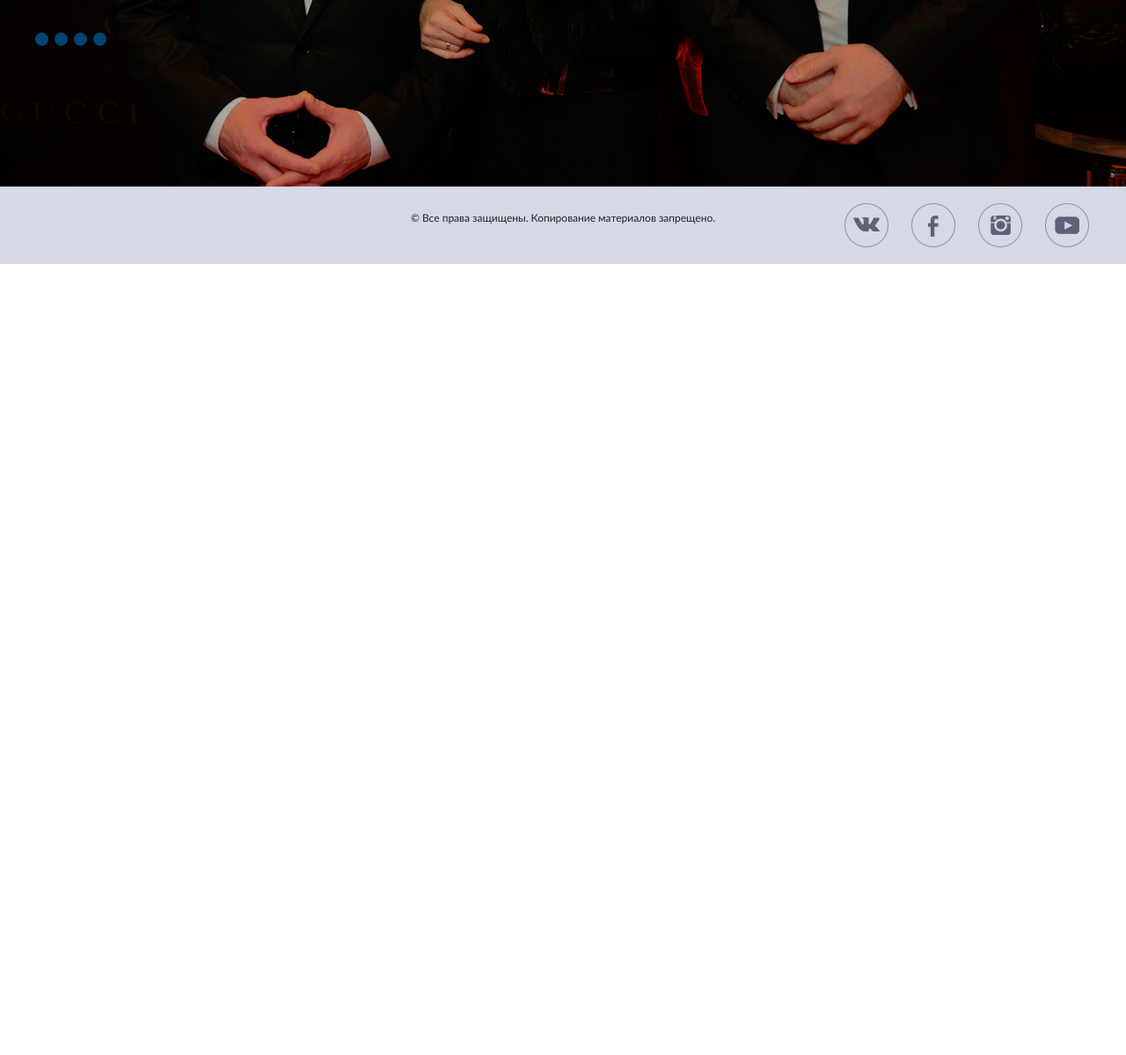
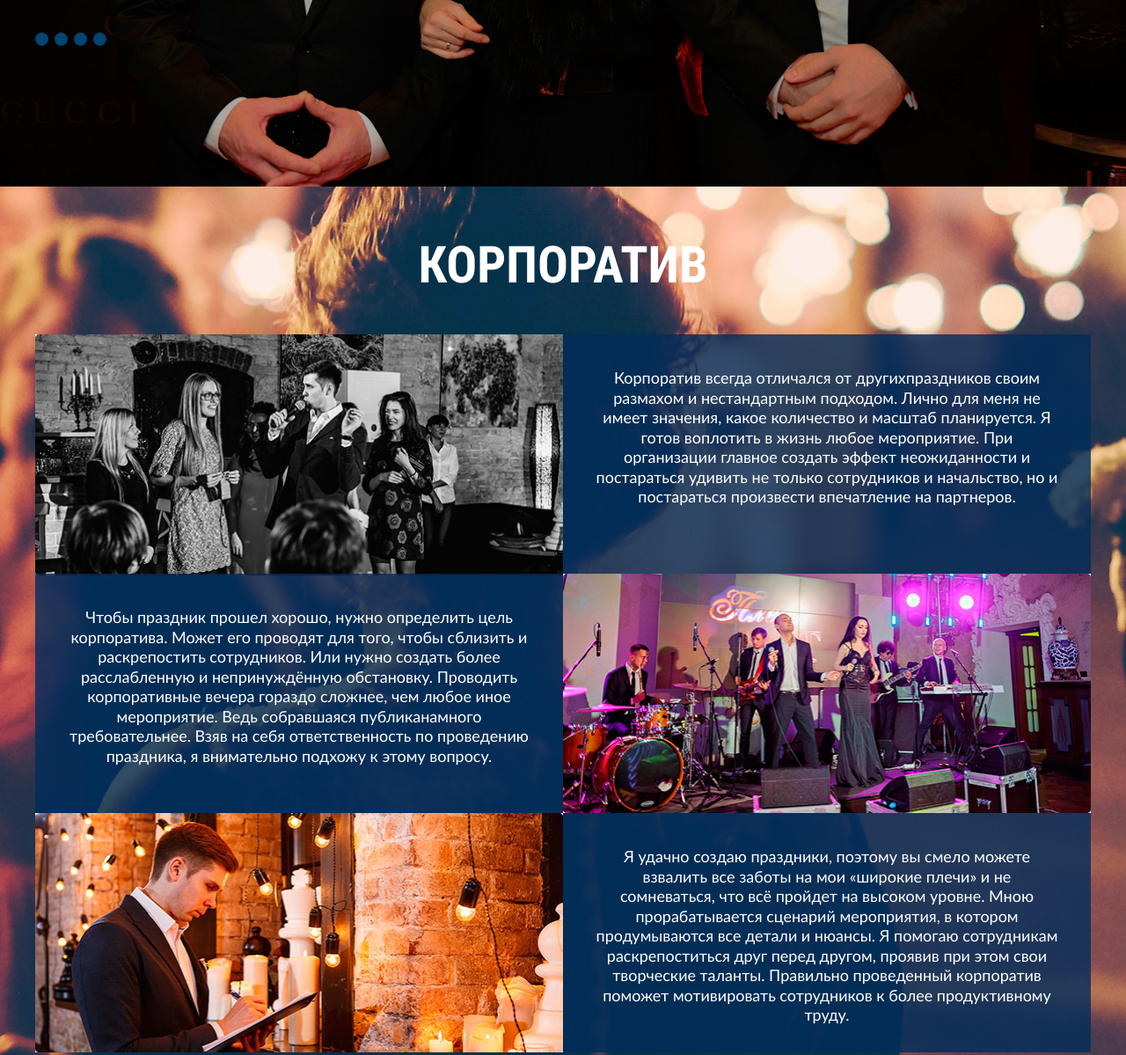
Before and after one commit to NikolayKuznetsov/layout-efimkin, a plain HTML site: page app/corporate.html in a window 1280 px wide. Shown: the part 588-1787 px from the top of the page at 88% size. Before the commit the page ends 888 px from the top, so only its background shows below. Drawn offline with nearby package versions, Linux system fonts and the light colour scheme.

Commit message:
add layout block--corporate-two

```diff
--- a/app/corporate.html
+++ b/app/corporate.html
@@ -173,6 +173,50 @@
                 </div>
             </div>
         </div>
+
+        <div id="box-corporate-two" class="block block--corporate-two">
+            <div class="container-box">
+                <div class="title">КОРПОРАТИВ</div>
+                <div class="list">
+                    <div class="item left">
+                        <div class="img">
+                            <img src="images/corporate-item-1.jpg" alt="">
+                        </div>
+                        <div class="text">
+                            Корпоратив всегда отличался от другихпраздников своим размахом и нестандартным подходом.
+                            Лично для меня не имеет значения, какое количество и масштаб планируется. Я готов воплотить
+                            в жизнь любое мероприятие. При организации главное создать эффект неожиданности и
+                            постараться удивить не только сотрудников и начальство, но и постараться произвести
+                            впечатление на партнеров.
+                        </div>
+                    </div>
+                    <div class="item right">
+                        <div class="img">
+                            <img src="images/corporate-item-2.jpg" alt="">
+                        </div>
+                        <div class="text">
+                            Чтобы праздник прошел хорошо, нужно определить цель корпоратива. Может его проводят для
+                            того, чтобы сблизить и раскрепостить сотрудников. Или нужно создать более расслабленную и
+                            непринуждённую обстановку. Проводить корпоративные вечера гораздо сложнее, чем любое иное
+                            мероприятие. Ведь собравшаяся публиканамного требовательнее. Взяв на себя ответственность по
+                            проведению праздника, я внимательно подхожу к этому вопросу.
+                        </div>
+                    </div>
+                    <div class="item left">
+                        <div class="img">
+                            <img src="images/corporate-item-3.jpg" alt="">
+                        </div>
+                        <div class="text">
+                            Я удачно создаю праздники, поэтому вы смело можете взвалить все заботы на мои «широкие
+                            плечи» и не сомневаться, что всё пройдет на высоком уровне. Мною прорабатывается сценарий
+                            мероприятия, в котором продумываются все детали и нюансы. Я помогаю сотрудникам
+                            раскрепоститься друг перед другом, проявив при этом свои творческие таланты. Правильно
+                            проведенный корпоратив поможет мотивировать сотрудников к более продуктивному труду.
+                        </div>
+                    </div>
+                </div>
+            </div>
+        </div>
     </section>
 
     <footer class="footer block">
--- a/app/styles/_blocks.scss
+++ b/app/styles/_blocks.scss
@@ -608,6 +608,53 @@ html, body {
   min-height: $minHeight;
 }
 
+.block--corporate-two {
+  background-image: url("../images/bg-block--corporate-two.jpg");
+  background-size: cover;
+  background-position: center center;
+  min-height: 1068px;
+  padding-bottom: 60px;
+  .title {
+    font-family: 'Roboto Condensed', 'Roboto', sans-serif;
+    font-size: 58px;
+    font-weight: 600;
+    line-height: 100%;
+    color: #fff;
+    text-align: center;
+    margin: 60px 0 50px;
+  }
+  .list {
+    .item {
+      width: 100%;
+      float: left;
+      &.right {
+        .img, .text {
+          float: right;
+        }
+      }
+      .img, .text {
+        width: 50%;
+        height: 272px;
+        float: left;
+      }
+      .img {
+        img {
+          min-width: 100%;
+          min-height: 100%;
+        }
+      }
+      .text {
+        background-color: rgba(0, 44, 90, .8);
+        font-size: 18px;
+        color: #fff;
+        text-align: center;
+        padding: 40px 36px;
+        line-height: 125%;
+      }
+    }
+  }
+}
+
 .slider-box {
   &,
   .slick-list,
```
Also changed, not shown: app/images/bg-block--corporate-two.jpg (added), app/images/bg-block--footer-form.jpg (added), app/images/corporate-item-1.jpg (added), app/images/corporate-item-2.jpg (added), app/images/corporate-item-3.jpg (added), app/styles/main.css, 1 other file.
